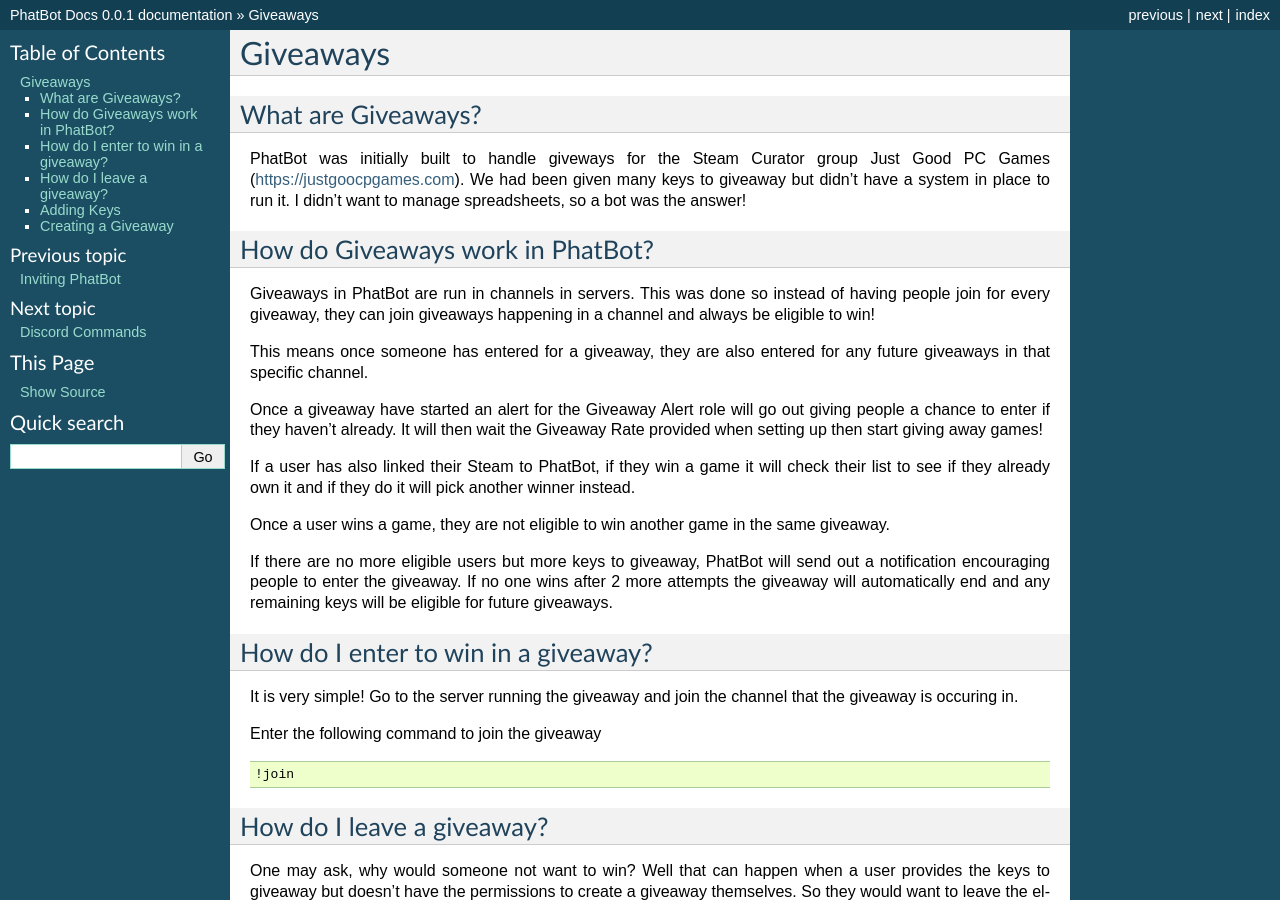
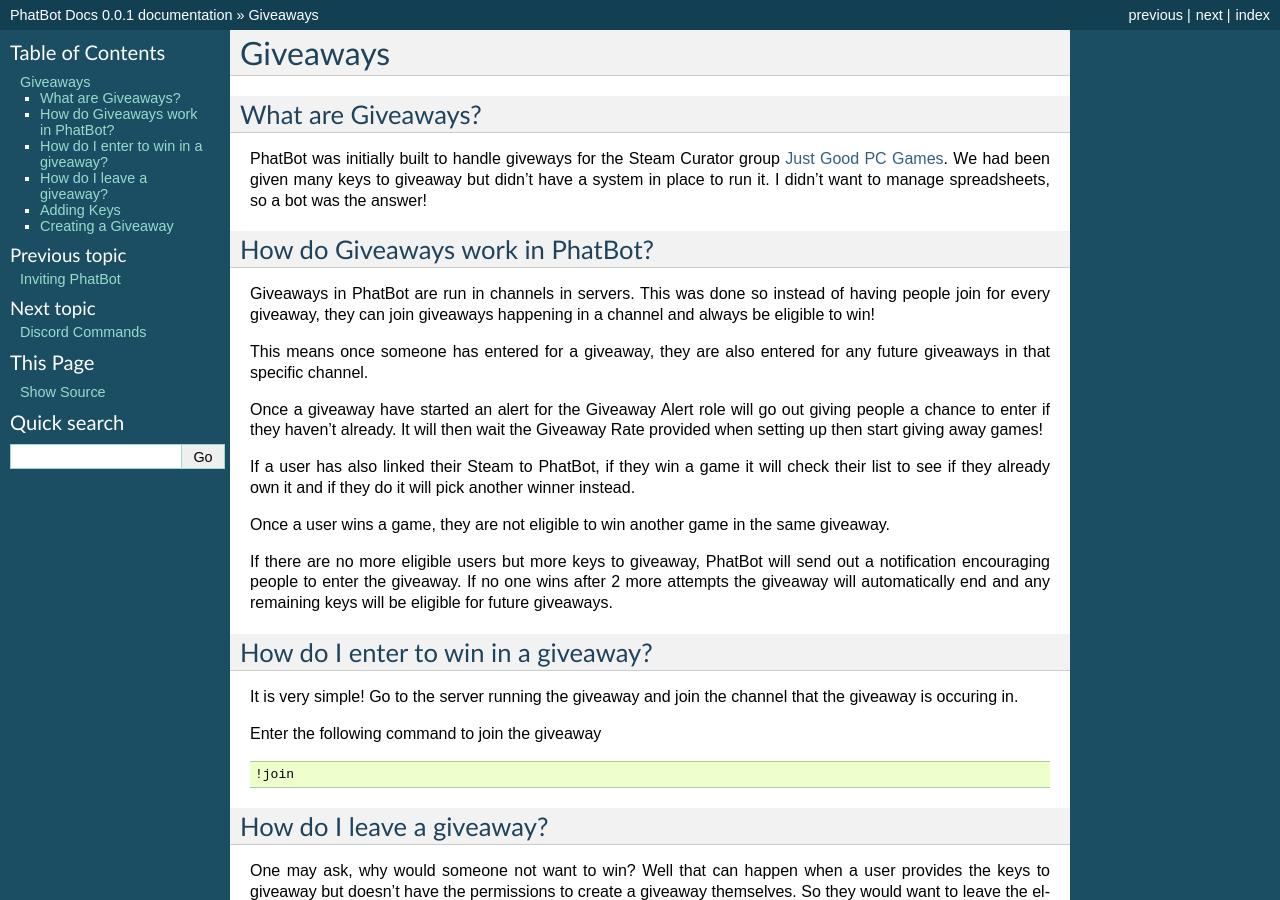
Before and after one commit to Phat32/PhatBot-Docs, a Sphinx documentation site: the page built from docs/pages/discord/giveaway.rst, in a window 1280 px wide and 900 px high. Built offline with Sphinx 7.4.7, drawn with Linux system fonts in a browser that asks for light colours; some of the changed lines change nothing that is shown.

Commit message:
Made linkable text

```diff
--- a/docs/pages/discord/giveaway.rst
+++ b/docs/pages/discord/giveaway.rst
@@ -4,7 +4,7 @@
 What are Giveaways?
 -------------------
 
-PhatBot was initially built to handle giveways for the Steam Curator group Just Good PC Games (https://justgoocpgames.com). We had been given many keys to giveaway but didn't have a system in place to run it. I didn't want to manage spreadsheets, so a bot was the answer!
+PhatBot was initially built to handle giveways for the Steam Curator group `Just Good PC Games`__. We had been given many keys to giveaway but didn't have a system in place to run it. I didn't want to manage spreadsheets, so a bot was the answer!
 
 How do Giveaways work in PhatBot?
 ---------------------------------
@@ -119,3 +119,8 @@
   !addgiveaway Phats Awesome Giveaway Time | 10 | 12 | 0 | 5
 
 This will create a new giveaway called **Phats Awesome Giveaway Time** that will start in 10 days at 12:00 and giveaway a game every 5 minutes
+
+
+.. _JGPCG: https://justgoodpcgames.com
+
+__ JGPCG_
```
